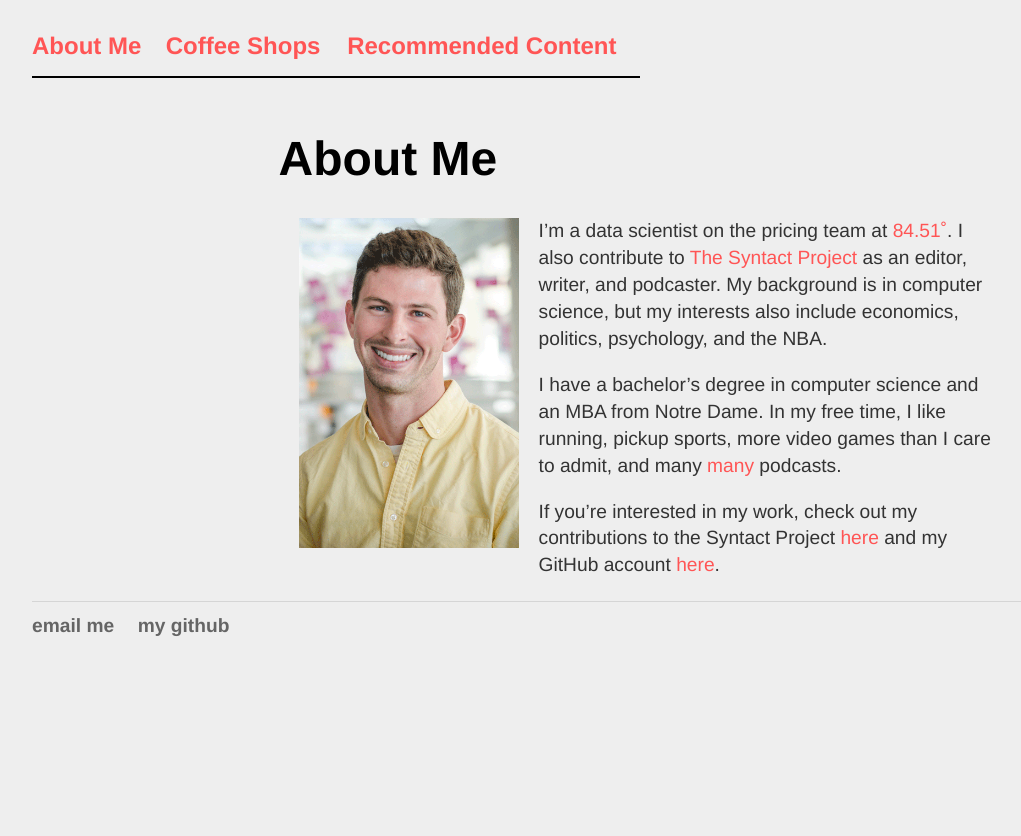
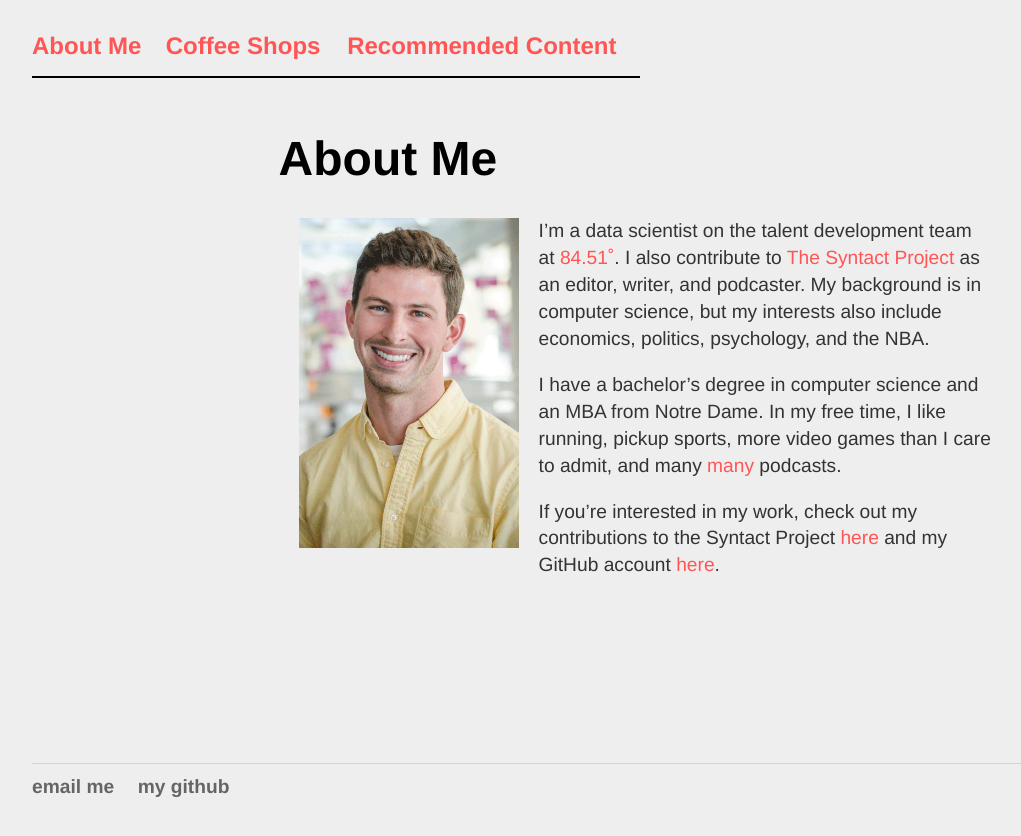
Before and after one commit to eswan18/ethanswan.com, a Jekyll site: the page built from index.md, in a window 1280 px wide. Shown: the top 836 px of the page, without its empty margins (0-1021 px from the left). Built offline with Jekyll 4.4.1, drawn with Linux system fonts in a browser that asks for light colours.

Commit message:
updated my team at work

```diff
--- a/index.md
+++ b/index.md
@@ -6,7 +6,7 @@ title: Ethan Swan
 # About Me
 <img src="images/ethan_headshot_smiling.gif" width="220" height="330" style="float:left; padding:0px 20px 5px 10px; display:block;"/>
 
-I'm a data scientist on the pricing team at <a href="http://www.8451.com">84.51˚</a>.
+I'm a data scientist on the talent development team at <a href="http://www.8451.com">84.51˚</a>.
 I also contribute to [The Syntact Project](http://syntactproject.com) as an editor, writer, and podcaster.
 My background is in computer science, but my interests also include economics, politics, psychology, and the NBA.
 
@@ -14,3 +14,10 @@ I have a bachelor's degree in computer science and an MBA from Notre Dame.
 In my free time, I like running, pickup sports, more video games than I care to admit, and many [many](/rec_content.html) podcasts.
 
 If you're interested in my work, check out my contributions to the Syntact Project [here](http://syntactproject.com/contributors/ethan_swan.html) and my GitHub account [here](https://github.com/eswan18).
+<br>
+<br>
+<br>
+<br>
+<br>
+<br>
+<br>
```
